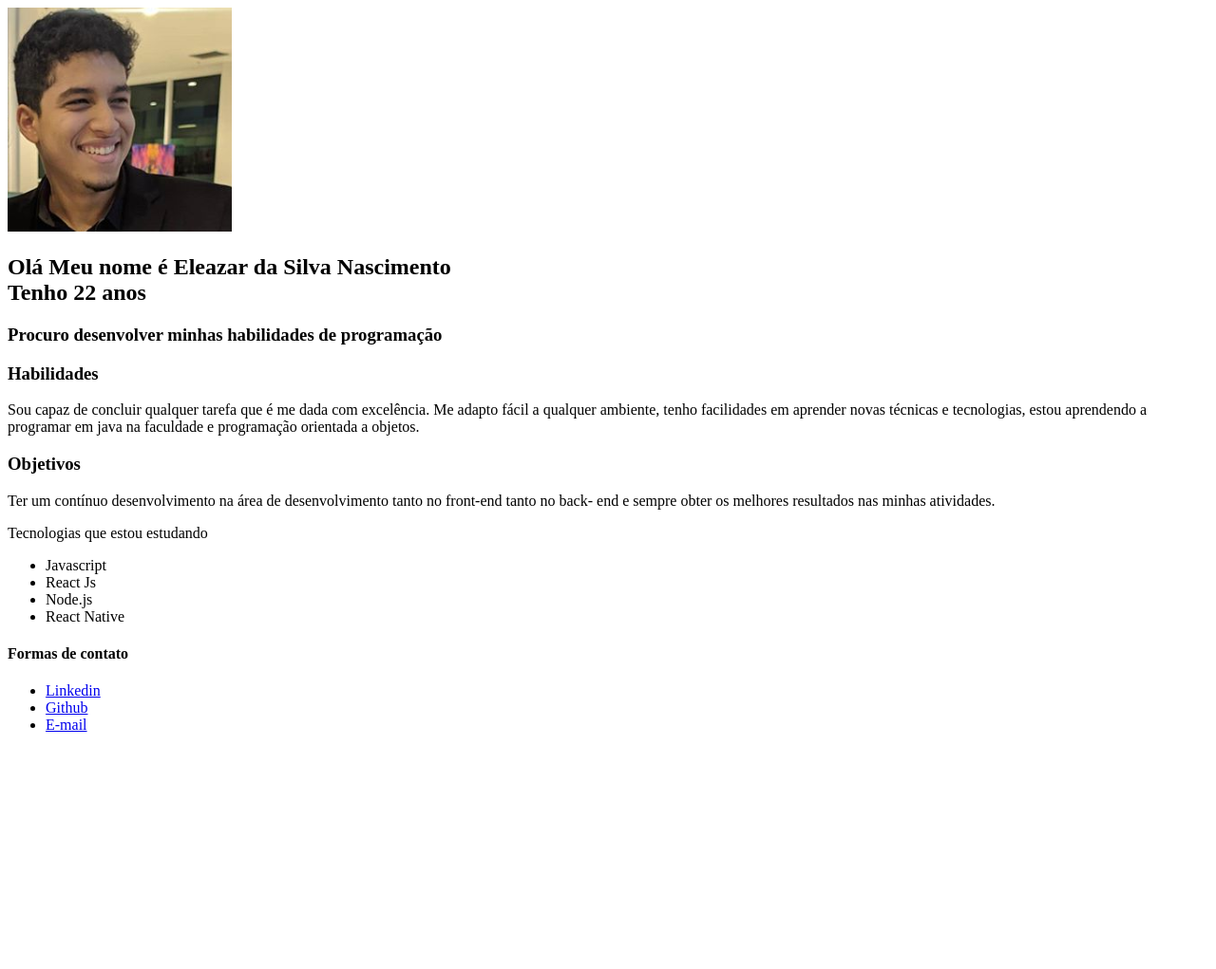
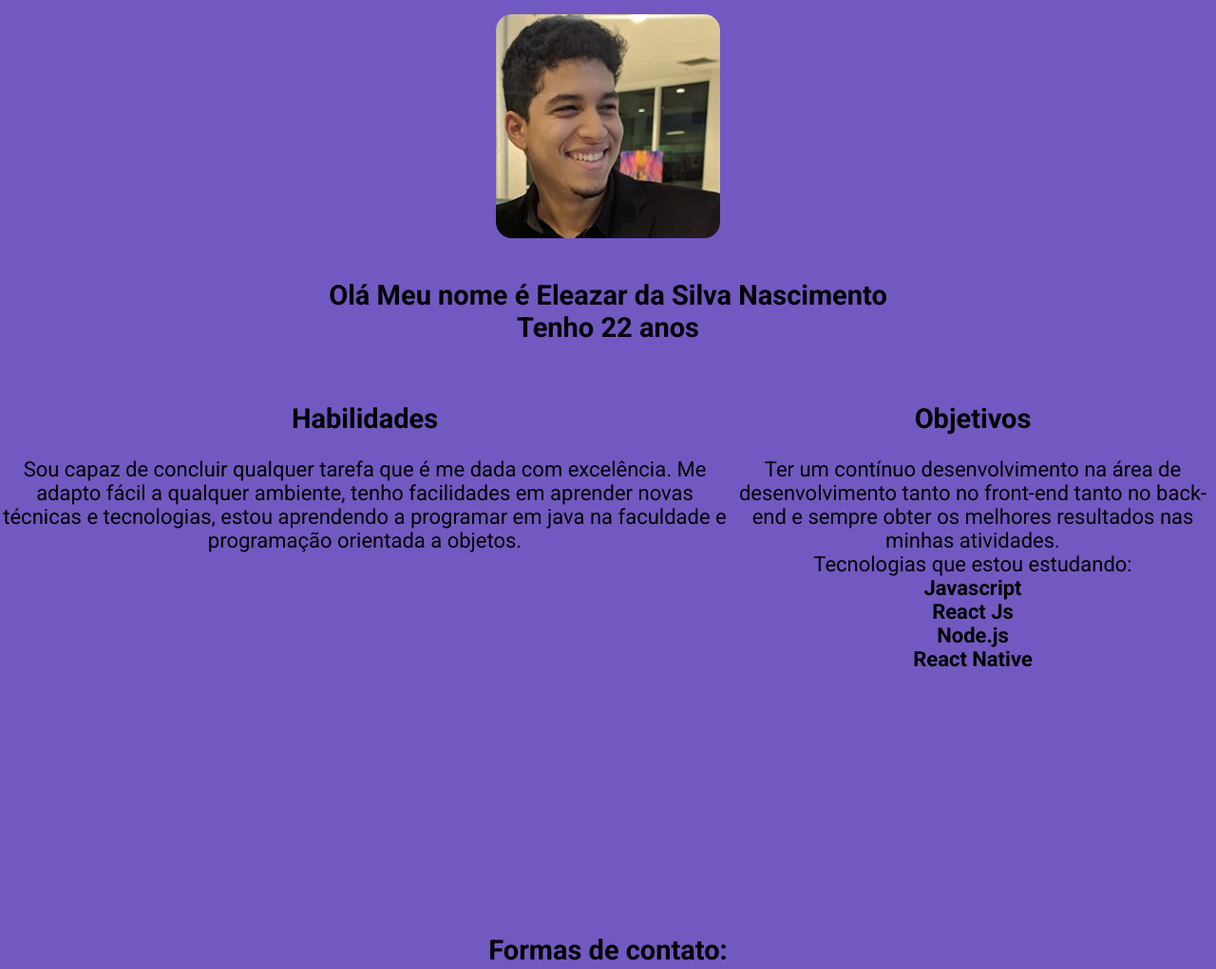
Before and after one commit to eleazar-nascimento/aula-dw-01, a plain HTML site: page index.html in a window 1280 px wide. Shown: the top 1021 px of the page at 95% size. Before the commit the page ends 800 px from the top, so only its background shows below. Drawn offline with Linux system fonts and the light colour scheme.

Commit message:
Adição do CSS

```diff
--- a/index.html
+++ b/index.html
@@ -5,27 +5,28 @@
     <meta charset="UTF-8">
     <meta name="viewport" content="width=device-width, initial-scale=1.0">
     <title>Meu Currículo</title>
+    <link rel="stylesheet" href="styles.css">
 </head>
 
 <body>
-    <div class="grid-container">
-        <div class="item1">
-            <img src="Avatar.png" alt="foto">
+    <div class="container">
+        <header>
+            <img src="./images/Avatar.png" alt="foto">
             <h2>Olá Meu nome é Eleazar da Silva Nascimento <br> Tenho 22 anos</h2>
-            <h3>Procuro desenvolver minhas habilidades de programação</h3>
-        </div>
-        <div class="item2">
-            <h3>Habilidades</h3>
+
+        </header>
+        <main>
+            <h2>Habilidades</h2>
             <p>Sou capaz de concluir qualquer tarefa que é me
                 dada com excelência. Me adapto fácil a
                 qualquer ambiente, tenho facilidades em
                 aprender novas técnicas e tecnologias, estou
                 aprendendo a programar em java na faculdade
                 e programação orientada a objetos.
-            </p>
-        </div>
-        <div class="item3">
-            <h3>Objetivos</h3>
+            </main>
+
+        <aside>
+            <h2>Objetivos</h2>
             <p>Ter um contínuo desenvolvimento
                 na área de desenvolvimento
                 tanto no front-end tanto no back-
@@ -33,26 +34,27 @@
                 resultados
                 nas minhas atividades.
             </p>
-        </div>
-        <div class="item4">
-            <p>Tecnologias que estou estudando</p>
+            <p>Tecnologias que estou estudando:</p>
             <ul>
                 <li>Javascript</li>
                 <li>React Js</li>
                 <li>Node.js</li>
                 <li>React Native</li>
             </ul>
-        </div>
-        <div class="item5">
-            <h4>Formas de contato</h4>
+        </aside>
+
+
+        <footer>
             <ul>
+                <h2>Formas de contato:</h2>
                 <li>
-                    <a href="https://www.linkedin.com/in/eleazar-da-silva-nascimento-ba033816b/">Linkedin</a>
+                    <a href="https://www.linkedin.com/in/eleazar-da-silva-nascimento-ba033816b/"><img src="./images/icons8-linkedin-26.png" alt=""></a>
                     </li>
-                <li><a href="https://github.com/eleazar-nascimento">Github</a></li>
-                <li><a href="mailto:eleazar.nascimento@gmail.com">E-mail</a></li>
+                <li> <a href="https://github.com/eleazar-nascimento"><img src="./images/icons8-github-26.png" alt=""></a>
+                    </li>
+                <li><a href="mailto:eleazar.nascimento@gmail.com"><img src="./images/icons8-enviar-e-mail-em-massa-24.png" alt=""></a></li>
             </ul>
-        </div>
+        </footer>
     </div>
 </body>
 
--- /dev/null
+++ b/styles.css
@@ -0,0 +1,56 @@
+@import url('https://fonts.googleapis.com/css?family=Roboto:400,700&display=swap');
+
+html, body {
+    margin: 0;
+    padding: 0;
+    box-sizing: border-box;
+    background: #7159c1;
+    text-align: center;
+
+}
+
+h2, p, li {
+    font-family: 'Roboto', sans-serif;
+}
+h2 {
+    font-size: 29px;
+}
+
+p, ul {
+    font-size: 22px;
+    margin: 0;
+    padding: 0;
+}
+
+li {
+    list-style: none;
+    font-weight: bolder;
+}
+
+.container {
+    display: grid;
+    grid-template-columns: 3fr 2fr;
+    grid-template-rows: 50vh 70vh 30vh ;
+    grid-template-areas: "h h"
+                         "m a"
+                         "f f";
+}
+img {
+    border-radius: 12%;
+    padding: 15px;
+}
+
+header {
+    grid-area: h;
+}
+main {
+    grid-area: m;
+}
+
+aside {
+    grid-area: a;
+}
+
+footer {
+    grid-area: f;
+}
```
Also changed, not shown: images/Avatar.png (renamed from Avatar.png), images/icons8-enviar-e-mail-em-massa-24.png (added), images/icons8-enviar-e-mail-em-massa-50.png (added), images/icons8-github-26.png (added), images/icons8-linkedin-26.png (added).
